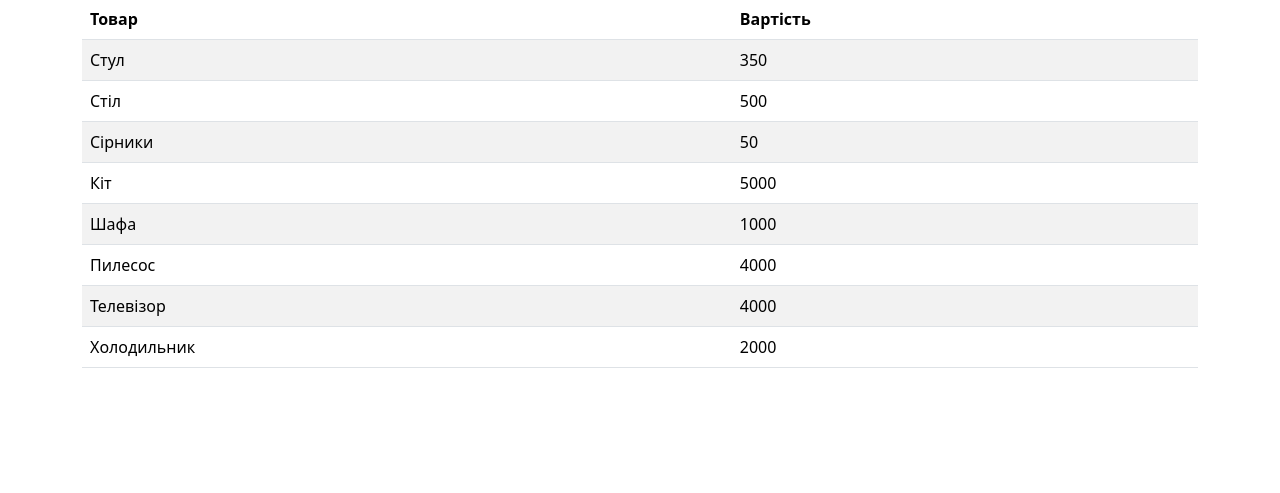
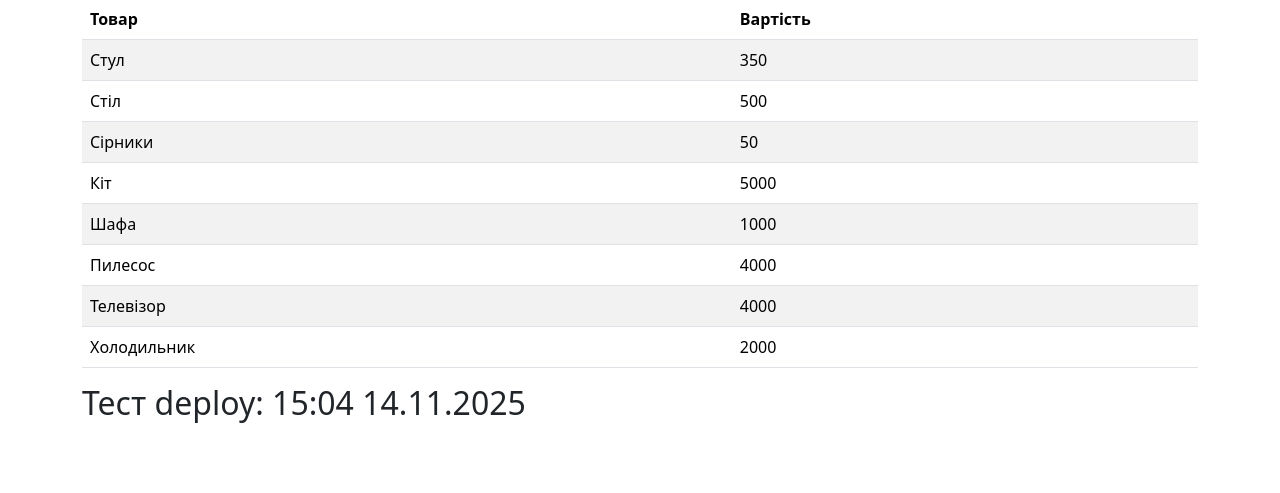
Before and after one commit to MaxAndreev27/laravelBboard, a Laravel app: page / in a window 1280 px wide. Shown: the part 137-630 px from the top of the page. Run offline with Laravel 10, Linux system fonts and the light colour scheme; data comes from the database, SQL or seed files in the repository; data that the repository does not hold is empty.

Commit message:
Test deploy

```diff
--- a/resources/views/index.blade.php
+++ b/resources/views/index.blade.php
@@ -24,4 +24,5 @@
     @else
         <h2 class="text-center">Оголошень немає</h2>
     @endif
+    <h2>Тест deploy: 15:04 14.11.2025</h2>
 @endsection
```
